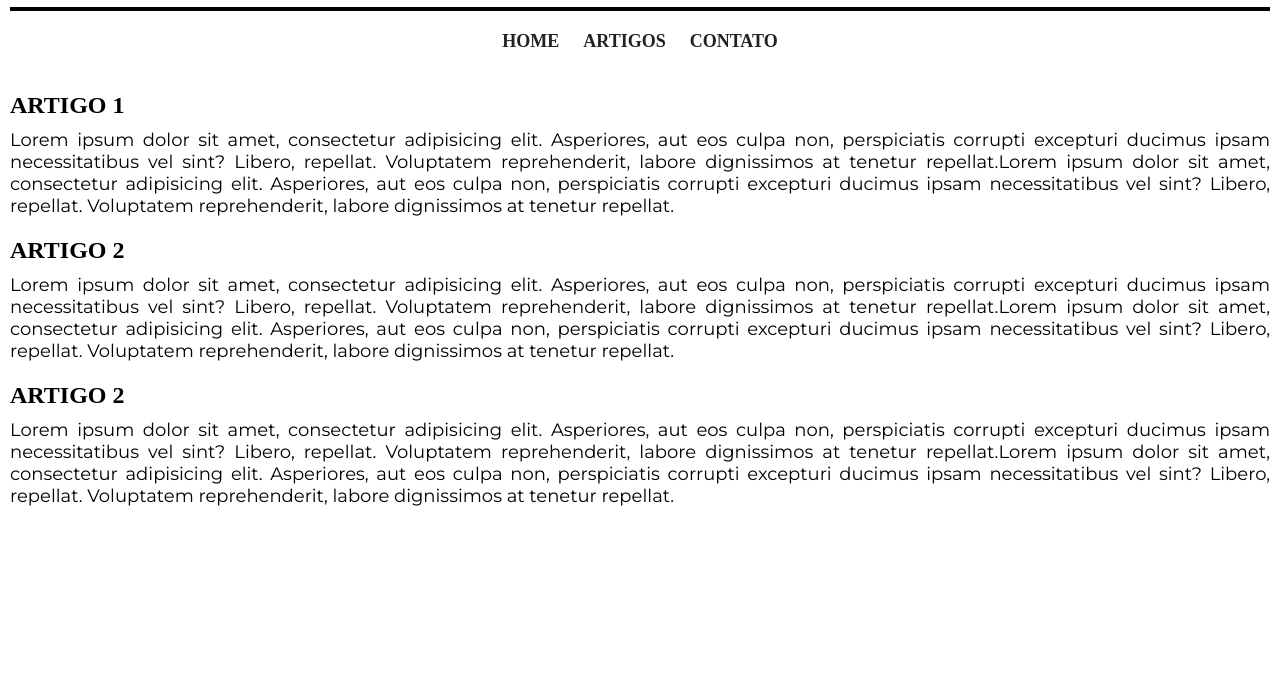
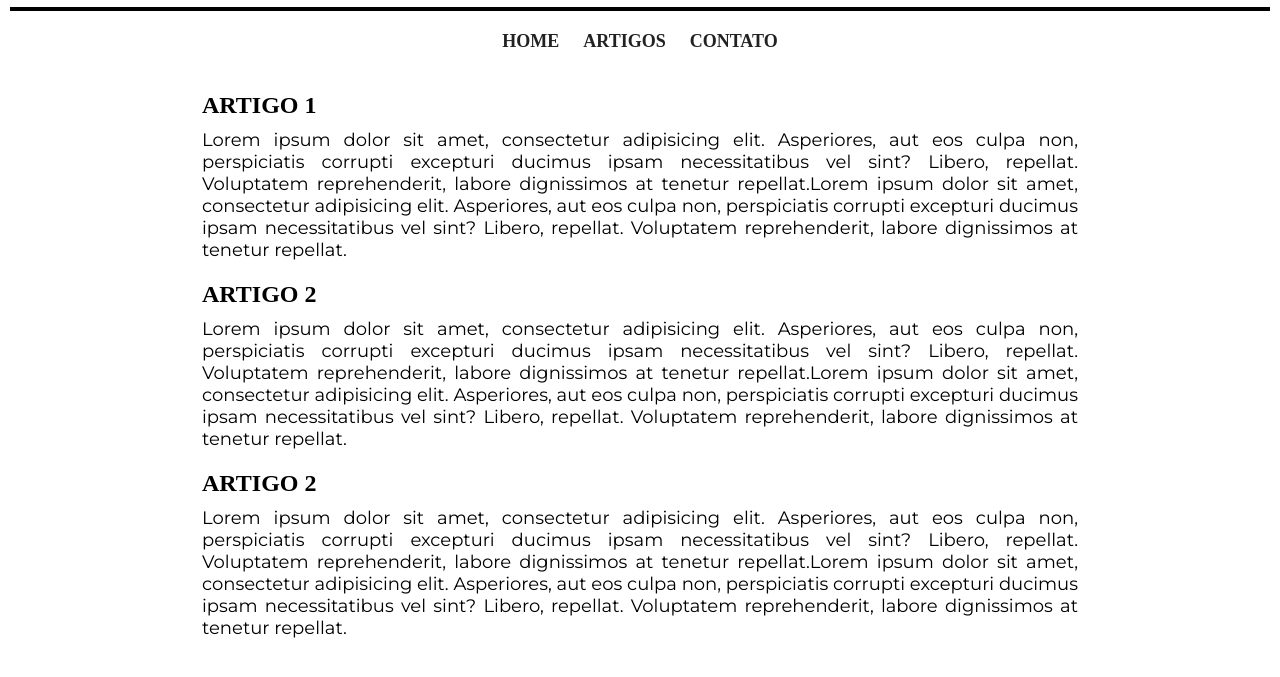
Before and after one commit to FelipeTr00/articles, a plain HTML site: page articles.html in a window 1280 px wide. Shown: the part 73-750 px from the top of the page. Drawn offline with Linux system fonts and the light colour scheme.

Commit message:
atualizando o scss

```diff
--- a/articles.html
+++ b/articles.html
@@ -34,6 +34,7 @@
         </nav>
     </header>
 
+    <main class="main">
     <div class="article">
         <h2 class="article-title">ARTIGO 1</h2>
         <p class="paragraph">Lorem ipsum dolor sit amet, consectetur adipisicing elit. Asperiores, aut eos culpa non, perspiciatis corrupti excepturi ducimus ipsam necessitatibus vel sint? Libero, repellat. Voluptatem reprehenderit, labore dignissimos at tenetur repellat.Lorem ipsum dolor sit amet, consectetur adipisicing elit. Asperiores, aut eos culpa non, perspiciatis corrupti excepturi ducimus ipsam necessitatibus vel sint? Libero, repellat. Voluptatem reprehenderit, labore dignissimos at tenetur repellat.</p>
@@ -46,6 +47,7 @@
         <h2 class="article-title">ARTIGO 2</h2>
         <p class="paragraph">Lorem ipsum dolor sit amet, consectetur adipisicing elit. Asperiores, aut eos culpa non, perspiciatis corrupti excepturi ducimus ipsam necessitatibus vel sint? Libero, repellat. Voluptatem reprehenderit, labore dignissimos at tenetur repellat.Lorem ipsum dolor sit amet, consectetur adipisicing elit. Asperiores, aut eos culpa non, perspiciatis corrupti excepturi ducimus ipsam necessitatibus vel sint? Libero, repellat. Voluptatem reprehenderit, labore dignissimos at tenetur repellat.</p>
     </div>
+    </main>
 </body>
 
 <script>
--- a/css/style.scss
+++ b/css/style.scss
@@ -66,14 +66,19 @@ h1 {
     }
 }
 
+.main {
+    width: 70%;
+    margin: 0 auto;
+    .article {
         .article-title {
             margin: $margin;
             padding-top: $margin;
         }
-
     .paragraph {
         font-family: $font2;
         font-size: 18px;
         text-align: justify;
         margin: $margin;
         }
+    }
+}
```
Also changed, not shown: css/style.css, 1 other file. Lines whose indentation alone changed are shown as unchanged.
